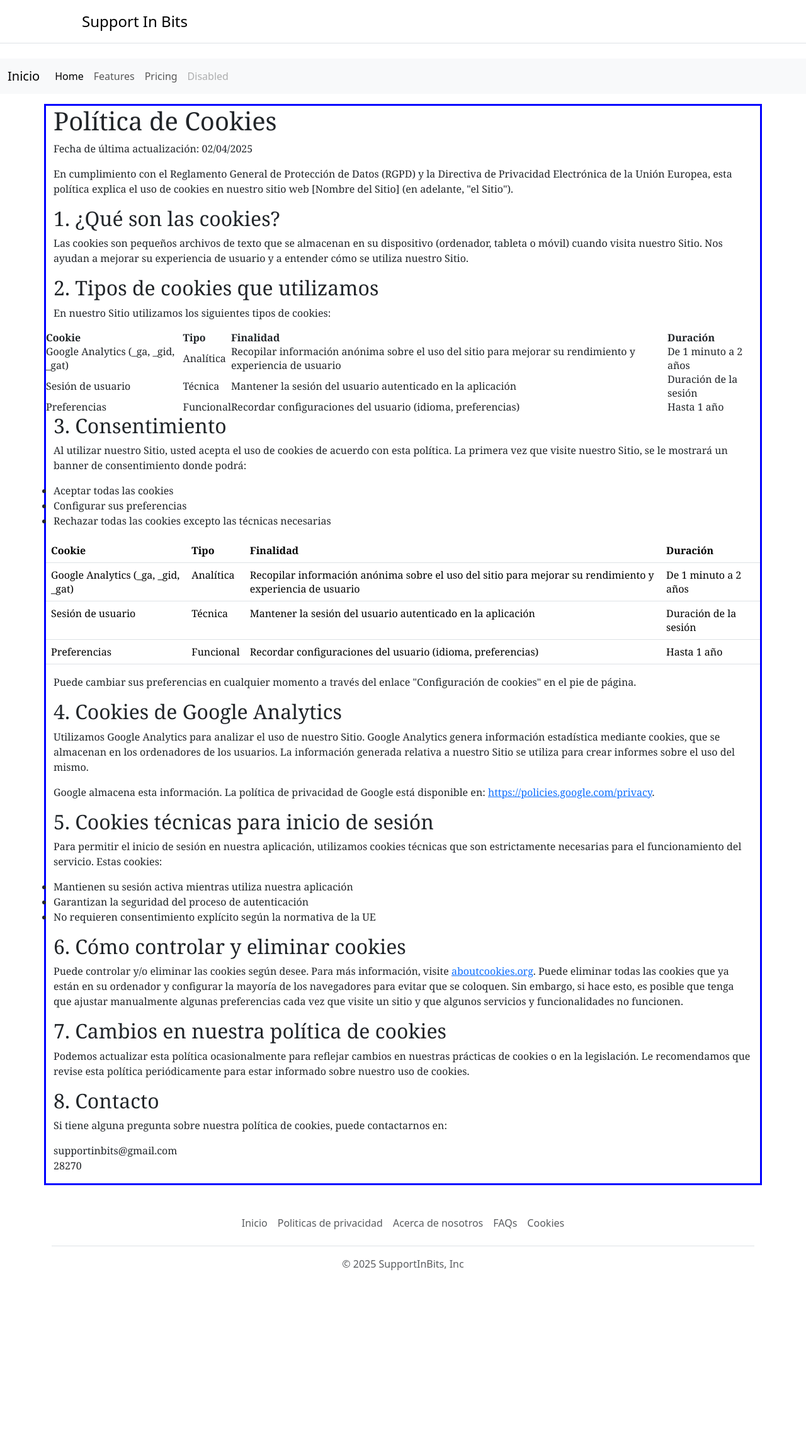
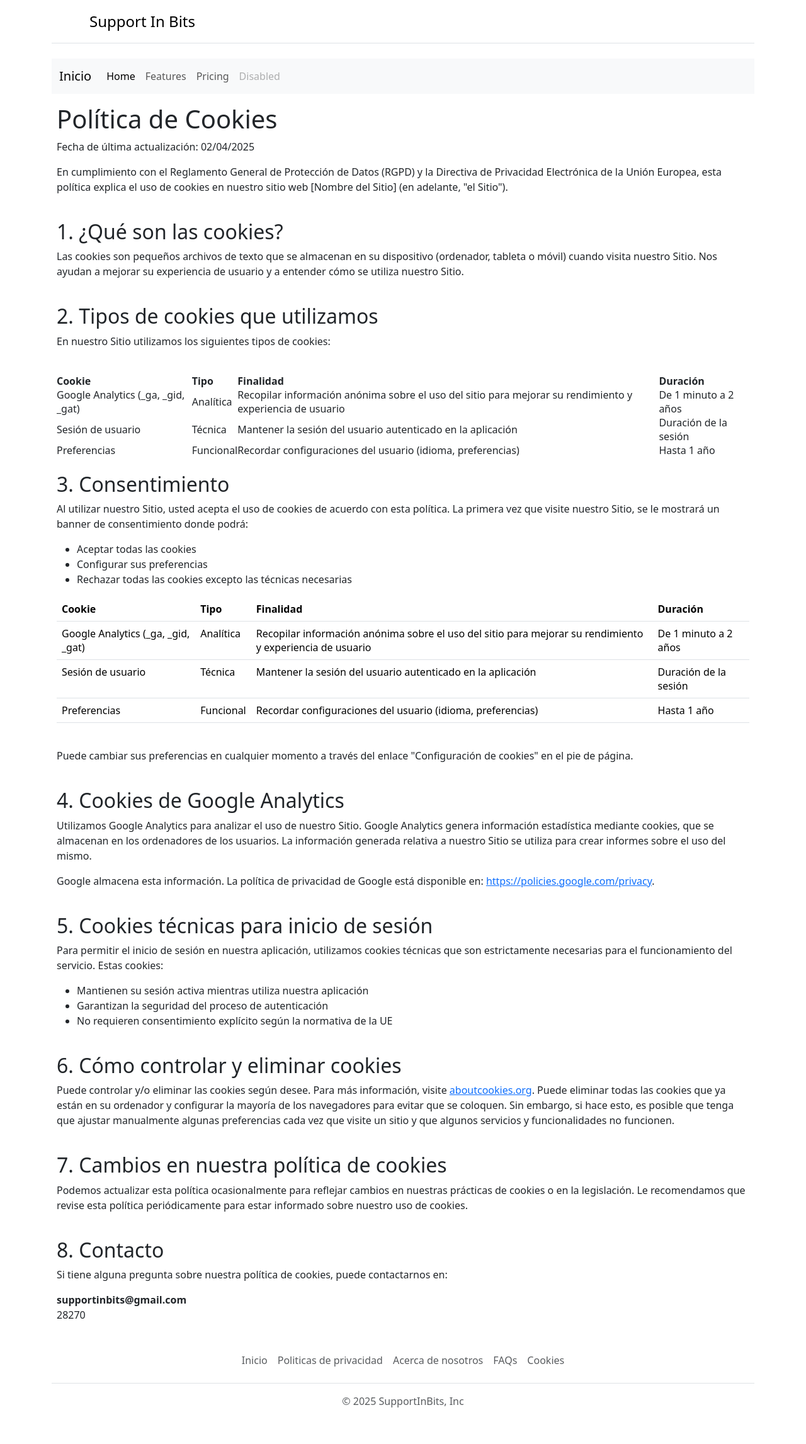
Before and after one commit to andresred94/SupportInBits, a Django app: template app/page/templates/cookies.html in a window 1280 px wide. Shown: the whole page at 63% size. Before the commit the page ends 2017 px from the top, so only its background shows below. Run offline with Django 3.2, Linux system fonts and the light colour scheme; the template is opened without the code that fills it, so the values that code supplies are empty; some libraries are stand-ins or nearby versions.

Commit message:
add navvar basic and global style

```diff
--- a/app/page/templates/cookies.html
+++ b/app/page/templates/cookies.html
@@ -7,8 +7,7 @@
 
 {% block content %}
 
-<div id="contenido">
-    <div class="row">
+<div class="m-2">
     <!-- <h1 class="col-12">Creando la web del futuro, accesible para todos los seres humanos</h1> -->
     <h1>Política de Cookies</h1>
     <p>Fecha de última actualización: 02/04/2025</p>
@@ -16,15 +15,15 @@
     <p>En cumplimiento con el Reglamento General de Protección de Datos (RGPD) y la Directiva de Privacidad
         Electrónica de la Unión Europea, esta política explica el uso de cookies en nuestro sitio web [Nombre del
         Sitio] (en adelante, "el Sitio").</p>
-
+    <br>
     <h2>1. ¿Qué son las cookies?</h2>
     <p>Las cookies son pequeños archivos de texto que se almacenan en su dispositivo (ordenador, tableta o móvil)
         cuando visita nuestro Sitio. Nos ayudan a mejorar su experiencia de usuario y a entender cómo se utiliza
         nuestro Sitio.</p>
-
+    <br>
     <h2>2. Tipos de cookies que utilizamos</h2>
     <p>En nuestro Sitio utilizamos los siguientes tipos de cookies:</p>
-
+    <br>
     <table>
         <thead>
             <tr>
@@ -56,7 +55,7 @@
             </tr>
         </tbody>
     </table>
-
+    <br>
     <h2>3. Consentimiento</h2>
     <p>Al utilizar nuestro Sitio, usted acepta el uso de cookies de acuerdo con esta política. La primera vez que
         visite nuestro Sitio, se le mostrará un banner de consentimiento donde podrá:</p>
@@ -98,18 +97,17 @@
             </tr>
         </tbody>
     </table>
-
-
+    <br>
     <p>Puede cambiar sus preferencias en cualquier momento a través del enlace "Configuración de cookies" en el pie
         de página.</p>
-
+    <br>
     <h2>4. Cookies de Google Analytics</h2>
     <p>Utilizamos Google Analytics para analizar el uso de nuestro Sitio. Google Analytics genera información
         estadística mediante cookies, que se almacenan en los ordenadores de los usuarios. La información generada
         relativa a nuestro Sitio se utiliza para crear informes sobre el uso del mismo.</p>
     <p>Google almacena esta información. La política de privacidad de Google está disponible en: <a
             href="https://policies.google.com/privacy" target="_blank">https://policies.google.com/privacy</a>.</p>
-
+    <br>
     <h2>5. Cookies técnicas para inicio de sesión</h2>
     <p>Para permitir el inicio de sesión en nuestra aplicación, utilizamos cookies técnicas que son estrictamente
         necesarias para el funcionamiento del servicio. Estas cookies:</p>
@@ -118,24 +116,24 @@
         <li>Garantizan la seguridad del proceso de autenticación</li>
         <li>No requieren consentimiento explícito según la normativa de la UE</li>
     </ul>
-
+    <br>
     <h2>6. Cómo controlar y eliminar cookies</h2>
     <p>Puede controlar y/o eliminar las cookies según desee. Para más información, visite <a
             href="https://www.aboutcookies.org/" target="_blank">aboutcookies.org</a>. Puede eliminar todas las
         cookies que ya están en su ordenador y configurar la mayoría de los navegadores para evitar que se coloquen.
         Sin embargo, si hace esto, es posible que tenga que ajustar manualmente algunas preferencias cada vez que
         visite un sitio y que algunos servicios y funcionalidades no funcionen.</p>
-
+    <br>
     <h2>7. Cambios en nuestra política de cookies</h2>
     <p>Podemos actualizar esta política ocasionalmente para reflejar cambios en nuestras prácticas de cookies o en
         la legislación. Le recomendamos que revise esta política periódicamente para estar informado sobre nuestro
         uso de cookies.</p>
-
+    <br>
     <h2>8. Contacto</h2>
     <p>Si tiene alguna pregunta sobre nuestra política de cookies, puede contactarnos en:</p>
-        <p>supportinbits@gmail.com<br>
+    <p><strong>supportinbits@gmail.com</strong><br>
     28270<br>
 
 </div>
-</div>
+
 {% endblock content%}
--- a/app/supportinbits/static/supportinbits/css/global.css
+++ b/app/supportinbits/static/supportinbits/css/global.css
@@ -2,8 +2,17 @@
     padding: 0;
     margin: 0;
 }
-/**/
+/*header*/
+nav{
+    .icon-hamburguesa{
+        border: solid blue;
+    }
+    span{
+        color: black;
+    }
+}
+/*body*/
 #contenido{
     font-family: Georgia, 'Times New Roman', Times, serif;
-    border: solid blue;
+    /* border: solid blue; */
 }
--- a/app/templates/base.html
+++ b/app/templates/base.html
@@ -8,15 +8,13 @@
     <meta name="description" content="{{ page.descri }}" />
     {% bootstrap_css %} <!-- CSS de Bootstrap -->
     {% bootstrap_javascript %} <!-- JS de Bootstrap -->
-    {% block extra_css %} {% endblock%}
+
+    <link rel="stylesheet" href="https://cdn.jsdelivr.net/npm/bootstrap-icons@1.11.3/font/bootstrap-icons.min.css"/>
     <link rel="stylesheet" href="{% static 'supportinbits/css/global.css' %}" />
-    <link
-      rel="stylesheet"
-      href="https://cdn.jsdelivr.net/npm/bootstrap-icons@1.11.3/font/bootstrap-icons.min.css"
-    />
     <title>{% block titulo %}Mi Sitio Web{% endblock %}</title>
   </head>
   <body>
+    <div class="container">
       <!--encabezado-->
       <header class="py-3 mb-4 border-bottom">
         <div class="container d-flex flex-wrap justify-content-center">
@@ -26,9 +24,10 @@
           </a>
         </div>
       </header>
-    <nav class="navbar navbar-expand-lg bg-body-tertiary">
+      <!-- barra de navegación -->
+      <nav class="navbar navbar-expand-lg navbar-light bg-light">
         <div class="container-fluid">
-        <a class="navbar-brand" href="#">Inicio</a>
+          <a class="navbar-brand" href="./">Inicio</a>
           <button class="navbar-toggler" type="button" data-bs-toggle="collapse" data-bs-target="#navbarNav" aria-controls="navbarNav" aria-expanded="false" aria-label="Toggle navigation">
             <span class="navbar-toggler-icon"></span>
           </button>
@@ -44,12 +43,14 @@
                 <a class="nav-link" href="#">Pricing</a>
               </li>
               <li class="nav-item">
-              <a class="nav-link disabled" aria-disabled="true">Disabled</a>
+                <a class="nav-link disabled" href="#" tabindex="-1" aria-disabled="true">Disabled</a>
               </li>
             </ul>
           </div>
         </div>
       </nav>
+
+    </div>
 
     <!--breadcrumps-->
     <div class="container">
@@ -69,10 +70,7 @@
     </div>
     <!--contenido-->
     <div class="container">
-      <div class="row">
       {% block content %} {% endblock %}
-
-      </div>
     </div>
     <!--footer-->
     <div class="container">
```
Also changed, not shown: To-Do.md (+1 -0 lines), commands.md (+2 -0 lines), 1 other file. Lines whose indentation alone changed are shown as unchanged.
